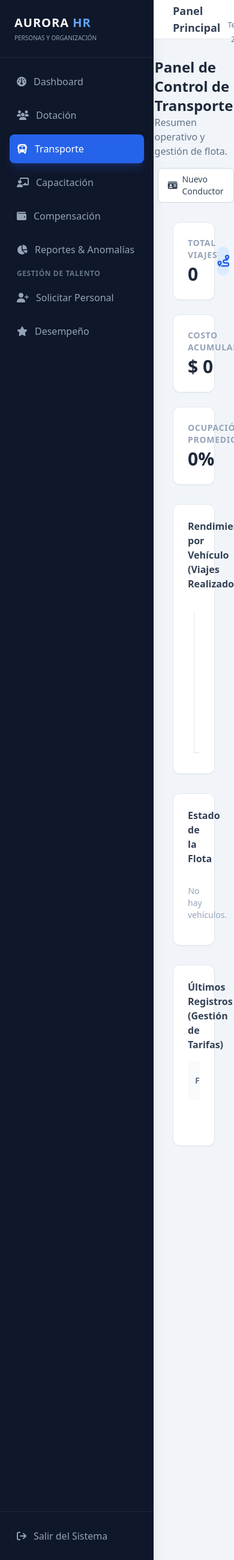
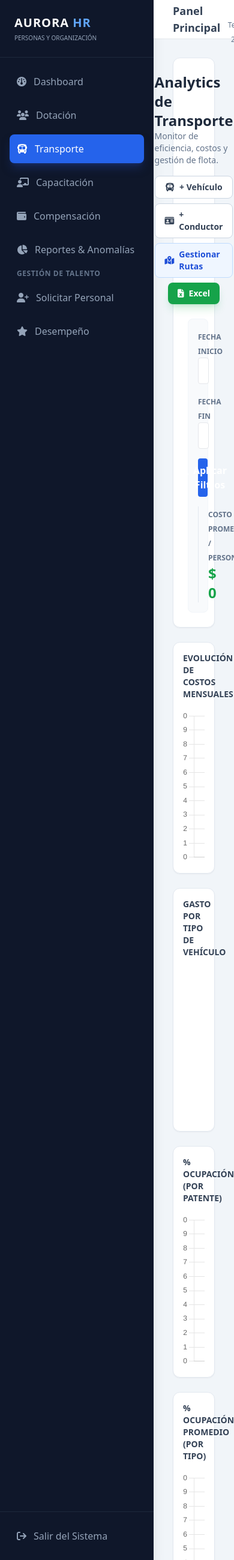
Before and after one commit to RodolfoGomezHernandez/people_analytics, a Django app: page /transporte/dashboard/ in a window 390 px wide. Shown: the whole page at 60% size. Run offline with Django 5.2, Linux system fonts and the light colour scheme; the visitor is signed in with stand-in values (Sample User, id 1); data that the repository does not hold is empty; some libraries are stand-ins or nearby versions.

Commit message:
feat(transporte): Dashboard completo con graficos dinamicos (API), gestion de rutas mejorada y navegacion corregida

```diff
--- a/transporte/templates/transporte/dashboard_admin.html
+++ b/transporte/templates/transporte/dashboard_admin.html
@@ -1,96 +1,88 @@
 {% extends 'base.html' %}
 
 {% block content %}
-<div class="space-y-8">
+<div class="space-y-6">
 
-    <div class="flex flex-col md:flex-row justify-between items-center gap-4">
+    <div class="bg-white p-6 rounded-xl shadow-sm border border-slate-200">
+        <div class="flex flex-col xl:flex-row justify-between items-center gap-4 mb-6">
             <div>
-            <h2 class="text-2xl font-bold text-slate-800">Panel de Control de Transporte</h2>
-            <p class="text-slate-500">Resumen operativo y gestión de flota.</p>
+                <h2 class="text-2xl font-bold text-slate-800">Analytics de Transporte</h2>
+                <p class="text-slate-500 text-sm">Monitor de eficiencia, costos y gestión de flota.</p>
             </div>
-        <div class="flex gap-3">
-            <a href="{% url 'crear_vehiculo' %}" class="px-4 py-2 bg-white border border-slate-300 text-slate-700 rounded-lg hover:bg-slate-50 transition font-medium text-sm flex items-center gap-2">
-                <i class="fa-solid fa-bus"></i> Nuevo Vehículo
+
+            <div class="flex flex-wrap gap-2 justify-center xl:justify-end">
+                <a href="{% url 'crear_vehiculo' %}" class="bg-white border border-slate-300 text-slate-700 px-4 py-2 rounded-lg font-bold hover:bg-slate-50 text-sm flex items-center gap-2">
+                    <i class="fa-solid fa-bus"></i> + Vehículo
                 </a>
-            <a href="{% url 'crear_conductor' %}" class="px-4 py-2 bg-white border border-slate-300 text-slate-700 rounded-lg hover:bg-slate-50 transition font-medium text-sm flex items-center gap-2">
-                <i class="fa-solid fa-id-card"></i> Nuevo Conductor
+                <a href="{% url 'crear_conductor' %}" class="bg-white border border-slate-300 text-slate-700 px-4 py-2 rounded-lg font-bold hover:bg-slate-50 text-sm flex items-center gap-2">
+                    <i class="fa-solid fa-id-card"></i> + Conductor
                 </a>
-            <a href="{% url 'exportar_excel_transporte' %}" class="px-4 py-2 bg-green-600 text-white rounded-lg hover:bg-green-700 transition font-medium text-sm flex items-center gap-2 shadow-lg shadow-green-600/20">
-                <i class="fa-solid fa-file-excel"></i> Exportar Reporte
+                <a href="{% url 'gestion_rutas' %}" class="bg-blue-50 text-blue-700 border border-blue-200 px-4 py-2 rounded-lg font-bold hover:bg-blue-100 text-sm flex items-center gap-2">
+                    <i class="fa-solid fa-map-location-dot"></i> Gestionar Rutas
+                </a>
+                <a href="{% url 'exportar_excel_transporte' %}" class="bg-green-600 text-white px-4 py-2 rounded-lg font-bold hover:bg-green-700 text-sm flex items-center gap-2 shadow-lg shadow-green-600/20">
+                    <i class="fa-solid fa-file-excel"></i> Excel
                 </a>
             </div>
         </div>
 
-    <div class="grid grid-cols-1 md:grid-cols-3 gap-6">
-        <div class="bg-white p-6 rounded-xl shadow-sm border border-slate-200 flex items-center justify-between">
+        <div class="grid grid-cols-1 md:grid-cols-4 gap-4 items-end bg-slate-50 p-4 rounded-lg border border-slate-100">
             <div>
-                <p class="text-sm font-bold text-slate-400 uppercase tracking-wider">Total Viajes</p>
-                <p class="text-3xl font-bold text-slate-800 mt-1">{{ total_viajes }}</p>
+                <label class="text-xs font-bold text-slate-500 uppercase">Fecha Inicio</label>
+                <input type="date" id="fechaInicio" class="w-full p-2 border rounded focus:ring-2 focus:ring-blue-500 outline-none">
             </div>
-            <div class="h-12 w-12 bg-blue-100 rounded-full flex items-center justify-center text-blue-600 text-xl">
-                <i class="fa-solid fa-route"></i>
+            <div>
+                <label class="text-xs font-bold text-slate-500 uppercase">Fecha Fin</label>
+                <input type="date" id="fechaFin" class="w-full p-2 border rounded focus:ring-2 focus:ring-blue-500 outline-none">
             </div>
+            <div>
+                <button onclick="cargarGraficos()" class="w-full bg-blue-600 text-white p-2 rounded font-bold hover:bg-blue-700 transition flex justify-center items-center gap-2">
+                    <i class="fa-solid fa-filter"></i> Aplicar Filtros
+                </button>
             </div>
-
-        <div class="bg-white p-6 rounded-xl shadow-sm border border-slate-200 flex items-center justify-between">
-            <div>
-                <p class="text-sm font-bold text-slate-400 uppercase tracking-wider">Costo Acumulado</p>
-                <p class="text-3xl font-bold text-slate-800 mt-1">$ {{ costo_total }}</p>
-            </div>
-            <div class="h-12 w-12 bg-green-100 rounded-full flex items-center justify-center text-green-600 text-xl">
-                <i class="fa-solid fa-money-bill-wave"></i>
-            </div>
-        </div>
-
-        <div class="bg-white p-6 rounded-xl shadow-sm border border-slate-200 flex items-center justify-between">
-            <div>
-                <p class="text-sm font-bold text-slate-400 uppercase tracking-wider">Ocupación Promedio</p>
-                <p class="text-3xl font-bold text-slate-800 mt-1">{{ ocupacion_promedio }}%</p>
-            </div>
-            <div class="h-12 w-12 bg-orange-100 rounded-full flex items-center justify-center text-orange-600 text-xl">
-                <i class="fa-solid fa-people-group"></i>
+            <div class="text-center border-l border-slate-200 pl-4">
+                 <label class="text-xs font-bold text-slate-500 uppercase">Costo Promedio / Persona</label>
+                 <p class="text-2xl font-bold text-green-600" id="kpiCppGeneral">$ --</p>
             </div>
         </div>
     </div>
 
-    <div class="grid grid-cols-1 lg:grid-cols-3 gap-8">
+    <div class="grid grid-cols-1 md:grid-cols-2 lg:grid-cols-3 gap-6">
 
-        <div class="lg:col-span-2 bg-white p-6 rounded-xl shadow-sm border border-slate-200">
-            <h3 class="font-bold text-slate-700 mb-6">Rendimiento por Vehículo (Viajes Realizados)</h3>
-            <div class="h-64">
-                <canvas id="graficoVehiculos"></canvas>
+        <div class="bg-white p-4 rounded-xl shadow-sm border border-slate-200 lg:col-span-2">
+            <h3 class="font-bold text-slate-700 mb-4 text-sm uppercase">Evolución de Costos Mensuales</h3>
+            <div class="h-64 relative"><canvas id="chartCurvaCostos"></canvas></div>
         </div>
+
+        <div class="bg-white p-4 rounded-xl shadow-sm border border-slate-200">
+            <h3 class="font-bold text-slate-700 mb-4 text-sm uppercase">Gasto por Tipo de Vehículo</h3>
+            <div class="h-64 relative"><canvas id="chartCostoTipo"></canvas></div>
+        </div>
+
+        <div class="bg-white p-4 rounded-xl shadow-sm border border-slate-200">
+            <h3 class="font-bold text-slate-700 mb-4 text-sm uppercase">% Ocupación (Por Patente)</h3>
+            <div class="h-64 relative"><canvas id="chartOcupacionVehiculo"></canvas></div>
+        </div>
+
+        <div class="bg-white p-4 rounded-xl shadow-sm border border-slate-200">
+            <h3 class="font-bold text-slate-700 mb-4 text-sm uppercase">% Ocupación Promedio (Por Tipo)</h3>
+            <div class="h-64 relative"><canvas id="chartOcupacionTipo"></canvas></div>
+        </div>
+
+        <div class="bg-white p-4 rounded-xl shadow-sm border border-slate-200">
+            <h3 class="font-bold text-slate-700 mb-4 text-sm uppercase">Costo por Pasajero (Por Patente)</h3>
+            <div class="h-64 relative"><canvas id="chartCppVehiculo"></canvas></div>
+        </div>
+
+        <div class="bg-white p-4 rounded-xl shadow-sm border border-slate-200">
+            <h3 class="font-bold text-slate-700 mb-4 text-sm uppercase">Costo por Pasajero (Por Tipo)</h3>
+            <div class="h-64 relative"><canvas id="chartCppTipo"></canvas></div>
+        </div>
+
     </div>
 
     <div class="bg-white p-6 rounded-xl shadow-sm border border-slate-200">
-            <h3 class="font-bold text-slate-700 mb-4">Estado de la Flota</h3>
-            <div class="space-y-4">
-                {% for v in vehiculos|slice:":5" %}
-                <div class="flex items-center justify-between p-3 bg-slate-50 rounded-lg">
-                    <div class="flex items-center gap-3">
-                        <div class="h-8 w-8 bg-white rounded-full flex items-center justify-center text-slate-500 shadow-sm border border-slate-200">
-                            <i class="fa-solid fa-bus"></i>
-                        </div>
-                        <div>
-                            <p class="font-bold text-sm text-slate-700">{{ v.patente }}</p>
-                            <p class="text-xs text-slate-400">{{ v.modelo }}</p>
-                        </div>
-                    </div>
-                    {% if v.activo %}
-                        <span class="h-2 w-2 rounded-full bg-green-500"></span>
-                    {% else %}
-                        <span class="h-2 w-2 rounded-full bg-red-500"></span>
-                    {% endif %}
-                </div>
-                {% empty %}
-                    <p class="text-sm text-slate-400 text-center py-4">No hay vehículos.</p>
-                {% endfor %}
-            </div>
-        </div>
-    </div>
-
-    <div class="bg-white p-6 rounded-xl shadow-sm border border-slate-200">
-        <h3 class="font-bold text-slate-700 mb-4">Últimos Registros (Gestión de Tarifas)</h3>
+        <h3 class="font-bold text-slate-700 mb-4">Últimos Registros (Click en el lápiz para editar tarifas)</h3>
         <div class="overflow-x-auto">
             <table class="w-full text-sm text-left">
                 <thead class="bg-slate-50 text-slate-500">
@@ -98,7 +90,7 @@
                         <th class="p-3">Fecha</th>
                         <th class="p-3">Vehículo</th>
                         <th class="p-3">Ruta</th>
-                        <th class="p-3">Pasajeros</th>
+                        <th class="p-3 text-center">Pax</th>
                         <th class="p-3">Costo Final</th>
                         <th class="p-3 text-center">Acción</th>
                     </tr>
@@ -112,48 +104,75 @@
                         <td class="p-3 text-center">{{ reg.cantidad_pasajeros }}</td>
                         <td class="p-3 text-green-600 font-bold">$ {{ reg.valor_viaje }}</td>
                         <td class="p-3 text-center">
-                            <a href="{% url 'editar_registro' reg.id %}" class="text-blue-600 hover:text-blue-800 px-3 py-1 bg-blue-50 rounded border border-blue-200 font-medium transition hover:bg-blue-100">
-                                <i class="fa-solid fa-pen-to-square"></i> Editar
+                            <a href="{% url 'editar_registro' reg.id %}" class="text-blue-600 hover:text-blue-800 px-3 py-1 bg-blue-50 rounded border border-blue-200 font-medium">
+                                <i class="fa-solid fa-pen-to-square"></i>
                             </a>
                         </td>
                     </tr>
                     {% empty %}
-                    <tr>
-                        <td colspan="6" class="p-4 text-center text-slate-400">No hay registros recientes.</td>
-                    </tr>
+                    <tr><td colspan="6" class="p-4 text-center text-slate-400">Sin registros recientes.</td></tr>
                     {% endfor %}
                 </tbody>
             </table>
         </div>
     </div>
-
 </div>
 
 <script src="https://cdn.jsdelivr.net/npm/chart.js"></script>
 <script>
-    document.addEventListener('DOMContentLoaded', function() {
-        const ctx = document.getElementById('graficoVehiculos').getContext('2d');
-        new Chart(ctx, {
-            type: 'bar',
+let charts = {};
+
+document.addEventListener('DOMContentLoaded', () => {
+    const date = new Date();
+    document.getElementById('fechaFin').valueAsDate = date;
+    document.getElementById('fechaInicio').valueAsDate = new Date(date.getFullYear(), date.getMonth(), 1);
+    cargarGraficos();
+});
+
+async function cargarGraficos() {
+    const inicio = document.getElementById('fechaInicio').value;
+    const fin = document.getElementById('fechaFin').value;
+
+    const response = await fetch(`{% url 'api_datos_transporte' %}?inicio=${inicio}&fin=${fin}`);
+    const data = await response.json();
+
+    document.getElementById('kpiCppGeneral').innerText = `$ ${data.cpp_general}`;
+
+    crearChart('chartCurvaCostos', 'line', data.curva_costos.map(x => x.mes), data.curva_costos.map(x => x.total), 'Costo', '#2563eb');
+    crearChart('chartCostoTipo', 'doughnut', data.costo_tipo.map(x => x.vehiculo__tipo), data.costo_tipo.map(x => x.total_costo), 'Costo');
+    crearChart('chartOcupacionVehiculo', 'bar', data.ocupacion_vehiculo.map(x => x.vehiculo__patente), data.ocupacion_vehiculo.map(x => x.avg_ocupacion), '% Ocup', '#f59e0b');
+    crearChart('chartOcupacionTipo', 'bar', data.ocupacion_tipo.map(x => x.vehiculo__tipo), data.ocupacion_tipo.map(x => x.avg_ocupacion), '% Ocup', '#10b981');
+    crearChart('chartCppVehiculo', 'bar', data.cpp_vehiculo.map(x => x.label), data.cpp_vehiculo.map(x => x.value), 'CPP $', '#ef4444');
+    crearChart('chartCppTipo', 'bar', data.cpp_tipo.map(x => x.label), data.cpp_tipo.map(x => x.value), 'CPP $', '#8b5cf6');
+}
+
+function crearChart(canvasId, type, labels, dataPoints, labelDataset, colorTheme) {
+    const ctx = document.getElementById(canvasId).getContext('2d');
+    if (charts[canvasId]) charts[canvasId].destroy();
+
+    let bgColors = colorTheme;
+    if (type === 'doughnut') bgColors = ['#3b82f6', '#10b981', '#f59e0b', '#ef4444', '#8b5cf6'];
+
+    charts[canvasId] = new Chart(ctx, {
+        type: type,
         data: {
-                labels: {{ labels_v|safe }},
+            labels: labels,
             datasets: [{
-                    label: 'Viajes Realizados',
-                    data: {{ data_v|safe }},
-                    backgroundColor: '#3b82f6',
-                    borderRadius: 4,
+                label: labelDataset,
+                data: dataPoints,
+                backgroundColor: bgColors,
+                borderColor: type === 'line' ? colorTheme : 'transparent',
+                tension: 0.3,
+                fill: type === 'line'
             }]
         },
         options: {
             responsive: true,
             maintainAspectRatio: false,
-                plugins: { legend: { display: false } },
-                scales: {
-                    y: { beginAtZero: true, grid: { display: false } },
-                    x: { grid: { display: false } }
-                }
+            plugins: { legend: { display: type === 'doughnut' } },
+            scales: type === 'doughnut' ? {} : { y: { beginAtZero: true } }
         }
     });
-    });
+}
 </script>
 {% endblock %}
--- a/transporte/urls.py
+++ b/transporte/urls.py
@@ -12,4 +12,6 @@ urlpatterns = [
     path('nuevo-vehiculo/', views.crear_vehiculo, name='crear_vehiculo'),
     path('nuevo-conductor/', views.crear_conductor, name='crear_conductor'),
     path('exportar/', views.exportar_excel_transporte, name='exportar_excel_transporte'),
+    path('rutas/', views.gestion_rutas, name='gestion_rutas'), # Nueva gestión
+    path('api/datos/', views.api_datos_dashboard, name='api_datos_transporte'), # API oculta
 ]
--- a/transporte/views.py
+++ b/transporte/views.py
@@ -6,9 +6,12 @@ from django.http import HttpResponse
 from datetime import datetime
 import openpyxl
 from openpyxl.styles import Font, PatternFill
+from django.http import JsonResponse
 
 from .models import Vehiculo, Conductor, RegistroSalida, Ruta
-from .forms import VehiculoForm, ConductorForm, RegistroGuardiaForm, EdicionAdminForm
+from .forms import VehiculoForm, ConductorForm, RegistroGuardiaForm, EdicionAdminForm, RutaForm
+from django.db.models.functions import TruncMonth
+from django.db.models import F, ExpressionWrapper, FloatField
 
 # --- 1. SEMÁFORO: Decide a dónde va el usuario ---
 @login_required
@@ -153,3 +156,98 @@ def crear_conductor(request):
     else:
         form = ConductorForm()
     return render(request, 'transporte/crear_conductor.html', {'form': form, 'titulo': 'Nuevo Conductor'})
+
+@login_required
+def gestion_rutas(request):
+    if not request.user.is_staff and not request.user.is_superuser:
+        return redirect('transporte_home')
+
+    if request.method == 'POST':
+        form = RutaForm(request.POST)
+        if form.is_valid():
+            form.save()
+            messages.success(request, 'Ruta creada correctamente.')
+            return redirect('gestion_rutas')
+    else:
+        form = RutaForm()
+
+    rutas = Ruta.objects.filter(activo=True)
+    return render(request, 'transporte/gestion_rutas.html', {'form': form, 'rutas': rutas})
+
+@login_required
+def api_datos_dashboard(request):
+    """API que devuelve JSON para alimentar Chart.js dinámicamente"""
+    if not request.user.is_superuser:
+        return JsonResponse({'error': 'No autorizado'}, status=403)
+
+    # 1. Filtros de Fecha (Default: Últimos 30 días o Todo)
+    inicio = request.GET.get('inicio')
+    fin = request.GET.get('fin')
+
+    registros = RegistroSalida.objects.all()
+    if inicio and fin:
+        registros = registros.filter(fecha_registro__date__range=[inicio, fin])
+
+    # --- CALCULOS ---
+
+    # A. Ocupación por Vehículo (Promedio %)
+    ocupacion_vehiculo = registros.values('vehiculo__patente').annotate(
+        avg_ocupacion=Avg('ocupacion_porcentaje')
+    ).order_by('-avg_ocupacion')
+
+    # B. Ocupación por Tipo de Vehículo
+    ocupacion_tipo = registros.values('vehiculo__tipo').annotate(
+        avg_ocupacion=Avg('ocupacion_porcentaje')
+    )
+
+    # C. Costo por Tipo de Vehículo
+    costo_tipo = registros.values('vehiculo__tipo').annotate(
+        total_costo=Sum('valor_viaje')
+    )
+
+    # D. Curva Mensual de Costos
+    curva_costos = registros.annotate(mes=TruncMonth('fecha_registro')).values('mes').annotate(
+        total=Sum('valor_viaje')
+    ).order_by('mes')
+
+    # E. Promedio Costo por Persona (General, por Vehículo, por Tipo)
+    # Fórmula: Sum(Costo Total) / Sum(Pasajeros Totales)
+
+    # E.1 General
+    total_costo_gen = registros.aggregate(Sum('valor_viaje'))['valor_viaje__sum'] or 0
+    total_pasajeros_gen = registros.aggregate(Sum('cantidad_pasajeros'))['cantidad_pasajeros__sum'] or 1
+    costo_persona_general = total_costo_gen / total_pasajeros_gen
+
+    # E.2 Por Vehículo
+    costo_persona_vehiculo = registros.values('vehiculo__patente').annotate(
+        costo=Sum('valor_viaje'),
+        pasajeros=Sum('cantidad_pasajeros')
+    )
+    # Calculamos en Python para evitar divisiones por cero en SQL complejo
+    data_cpp_vehiculo = []
+    for item in costo_persona_vehiculo:
+        cpp = item['costo'] / item['pasajeros'] if item['pasajeros'] > 0 else 0
+        data_cpp_vehiculo.append({'label': item['vehiculo__patente'], 'value': round(cpp)})
+
+    # E.3 Por Tipo
+    costo_persona_tipo = registros.values('vehiculo__tipo').annotate(
+        costo=Sum('valor_viaje'),
+        pasajeros=Sum('cantidad_pasajeros')
+    )
+    data_cpp_tipo = []
+    for item in costo_persona_tipo:
+        cpp = item['costo'] / item['pasajeros'] if item['pasajeros'] > 0 else 0
+        data_cpp_tipo.append({'label': item['vehiculo__tipo'], 'value': round(cpp)})
+
+
+    data = {
+        'ocupacion_vehiculo': list(ocupacion_vehiculo),
+        'ocupacion_tipo': list(ocupacion_tipo),
+        'costo_tipo': list(costo_tipo),
+        'curva_costos': [{'mes': x['mes'].strftime('%Y-%m'), 'total': x['total']} for x in curva_costos],
+        'cpp_general': round(costo_persona_general),
+        'cpp_vehiculo': data_cpp_vehiculo,
+        'cpp_tipo': data_cpp_tipo,
+    }
+
+    return JsonResponse(data)
```
Also changed, not shown: static/css/output.css (+101 -0 lines), transporte/forms.py (+11 -0 lines), transporte/templates/transporte/gestion_rutas.html (added, +71 -0 lines). Lines whose indentation alone changed are shown as unchanged.
